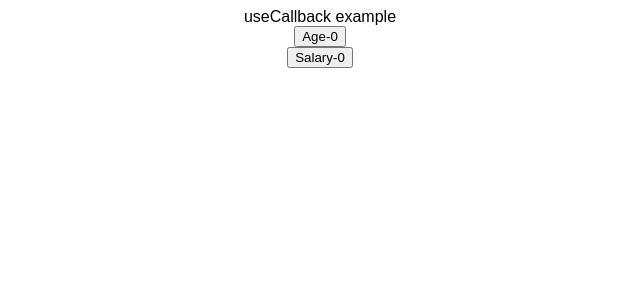
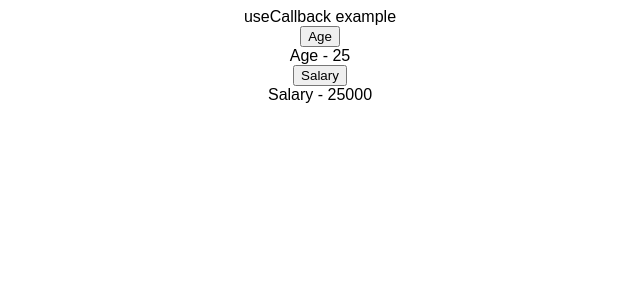
Before and after one commit to Nishit2011/ReactHooks-AllHooksInOne, a React (Create React App) app: page / in a window 1280 px wide. Shown: the top 300 px of the page, without its empty margins (320-960 px from the left). Built offline with nearby package versions, Linux system fonts and the light colour scheme.

Commit message:
useCallback initial code complete(without performance optimisation)

```diff
--- a/src/UseCallback.js/Button.js
+++ b/src/UseCallback.js/Button.js
@@ -1,11 +1,10 @@
 import React from "react";
 
 export const Button = (props) => {
+  console.log("Button component");
   return (
     <div>
-      <button onClick={props.handler}>
-        {props.name}-{props.value}
-      </button>
+      <button onClick={props.handler}>{props.children}</button>
     </div>
   );
 };
--- a/src/UseCallback.js/CallbackExample.js
+++ b/src/UseCallback.js/CallbackExample.js
@@ -1,25 +1,29 @@
 import axios from "axios";
 import React, { useEffect, useState } from "react";
 import { Button } from "./Button";
+import { Count } from "./Count";
 import { Title } from "./Title";
 
 export const CallbackExample = () => {
-  const [age, setAge] = useState(0);
-  const [salary, setSalary] = useState(0);
+  const [age, setAge] = useState(25);
+  const [salary, setSalary] = useState(25000);
   const increaseAge = () => {
     console.log("age");
     setAge((prevState) => prevState + 1);
   };
   const increaseSalary = () => {
     console.log(" salary");
-    setSalary((prevState) => prevState + 1);
+    setSalary((prevState) => prevState + 1000);
   };
 
   return (
     <div>
       <Title />
-      <Button name="Age" handler={increaseAge} value={age}></Button>
-      <Button name="Salary" handler={increaseSalary} value={salary}></Button>
+
+      <Button handler={increaseAge}>Age</Button>
+      <Count text="Age" value={age} />
+      <Button handler={increaseSalary}>Salary</Button>
+      <Count text="Salary" value={salary} />
       {/* <button onClick={increaseAge}>Age</button>
       <button onClick={increaseSalary}>Salary</button> */}
     </div>
--- /dev/null
+++ b/src/UseCallback.js/Count.js
@@ -0,0 +1,12 @@
+import React from "react";
+
+export const Count = (props) => {
+  console.log("Count component");
+  return (
+    <div>
+      <div>
+        {props.text} - {props.value}
+      </div>
+    </div>
+  );
+};
--- a/src/UseCallback.js/Title.js
+++ b/src/UseCallback.js/Title.js
@@ -1,5 +1,6 @@
 import React from "react";
 
 export const Title = () => {
+  console.log("Title component");
   return <div>useCallback example</div>;
 };
```
